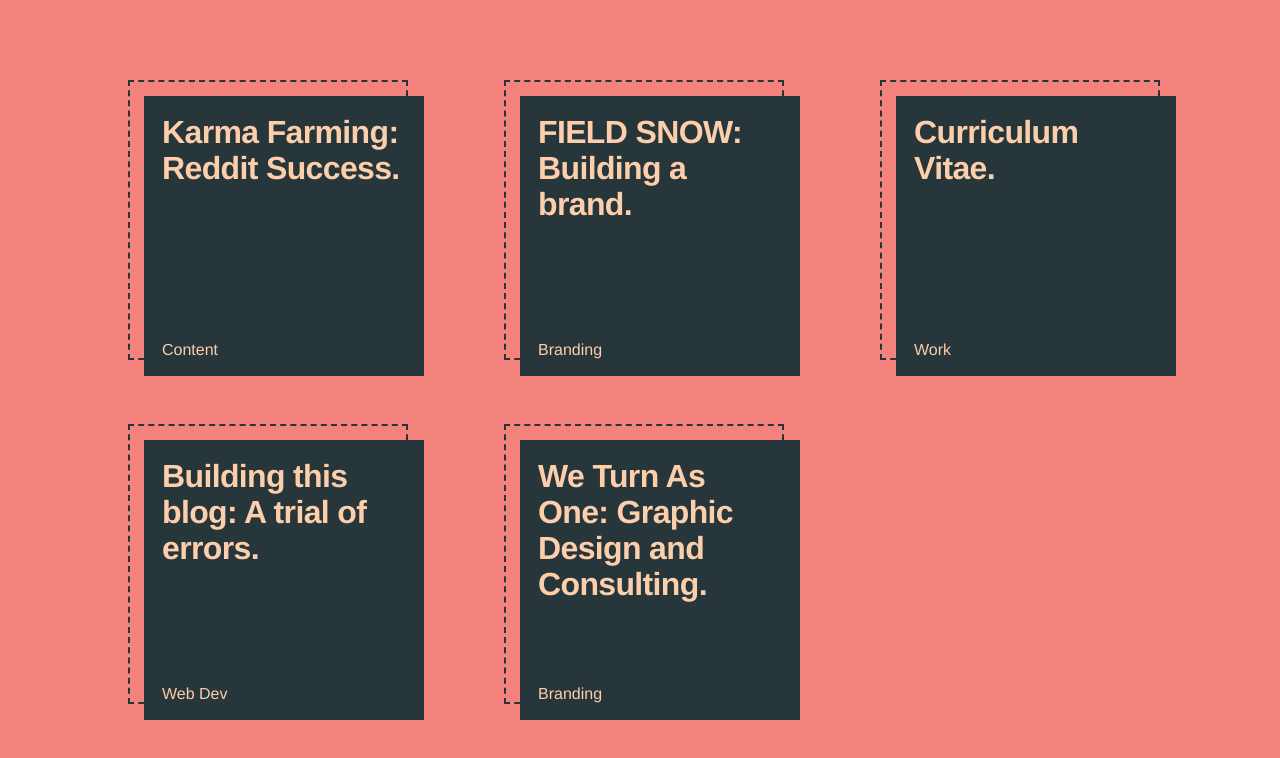
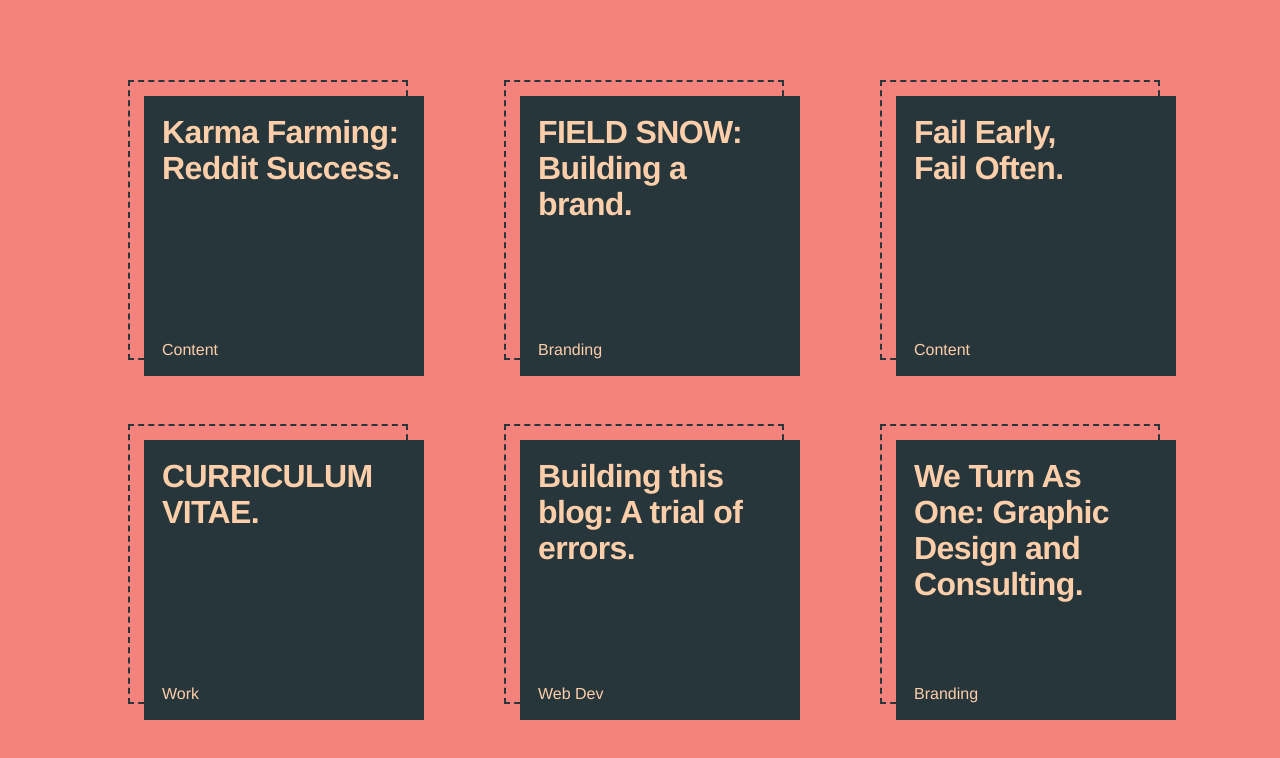
Before and after one commit to AsherFielder/CV, a plain HTML site: page blog.html in a window 1280 px wide. Drawn offline with Linux system fonts and the light colour scheme; files that its build step writes are made by us from their sources.

Commit message:
Update blog.html

```diff
--- a/blog.html
+++ b/blog.html
@@ -4,13 +4,13 @@
   <meta charset="UTF-8">
   <title>Asher's Projects</title>
 
-<link rel="stylesheet" href="blog.css">
+<link rel="stylesheet" href="../CV-master/blog.css">
 
 </head>
 <body>
 
 <ol class="articles">
-  <li class="articles__article" style="--animation-order:1"><a class="articles__link" href="Reddit.html">
+  <li class="articles__article" style="--animation-order:1"><a class="articles__link" href="../CV-master/Reddit.html">
       <div class="articles__content articles__content--lhs">
         <h2 class="articles__title">Karma Farming: Reddit Success.</h2>
         <div class="articles__footer">
@@ -26,7 +26,7 @@
       </div></a></li>
 
 
-	 <li class="articles__article" style="--animation-order:3"><a class="articles__link"  href="field.html">
+	 <li class="articles__article" style="--animation-order:3"><a class="articles__link"  href="../CV-master/field.html">
       <div class="articles__content articles__content--lhs">
         <h2 class="articles__title">FIELD SNOW: Building a brand.</h2>
         <div class="articles__footer">
@@ -42,23 +42,39 @@
         </div>
       </div></a></li>
 
-	<li class="articles__article" style="--animation-order:3"><a class="articles__link"  href="CVBLOG.html">
+	<li class="articles__article" style="--animation-order:3"><a class="articles__link"  href="../CV-master/Learning.html">
       <div class="articles__content articles__content--lhs">
-        <h2 class="articles__title">Curriculum Vitae.</h2>
+        <h2 class="articles__title">Fail Early, <br>Fail Often.</h2>
+        <div class="articles__footer">
+          <p>Content</p>
+
+        </div>
+      </div>
+      <div class="articles__content articles__content--rhs" aria-hidden="true">
+        <h2 class="articles__title">Fail Early,<br> Fail Often.</h2>
+        <div class="articles__footer">
+          <p>Content</p>
+
+        </div>
+      </div></a></li>
+
+	<li class="articles__article" style="--animation-order:3"><a class="articles__link"  href="../CV-master/CVBLOG.html">
+      <div class="articles__content articles__content--lhs">
+        <h2 class="articles__title">CURRICULUM VITAE.</h2>
         <div class="articles__footer">
           <p>Work</p>
 
         </div>
       </div>
       <div class="articles__content articles__content--rhs" aria-hidden="true">
-        <h2 class="articles__title">Curriculum Vitae.</h2>
+        <h2 class="articles__title">CURRICULUM VITAE.</h2>
         <div class="articles__footer">
           <p>Work</p>
 
         </div>
       </div></a></li>
 
-  <li class="articles__article" style="--animation-order:2"><a class="articles__link" href="blogbuild.html">
+  <li class="articles__article" style="--animation-order:2"><a class="articles__link" href="../CV-master/branding.html">
       <div class="articles__content articles__content--lhs">
         <h2 class="articles__title">Building this blog: A trial of errors.</h2>
         <div class="articles__footer">
@@ -73,7 +89,7 @@
 
         </div>
       </div></a></li>
-  <li class="articles__article" style="--animation-order:3"><a class="articles__link"  href="Turn.html">
+  <li class="articles__article" style="--animation-order:3"><a class="articles__link"  href="../CV-master/Turn.html">
       <div class="articles__content articles__content--lhs">
         <h2 class="articles__title">We Turn As One: Graphic Design and Consulting.</h2>
         <div class="articles__footer">
```
